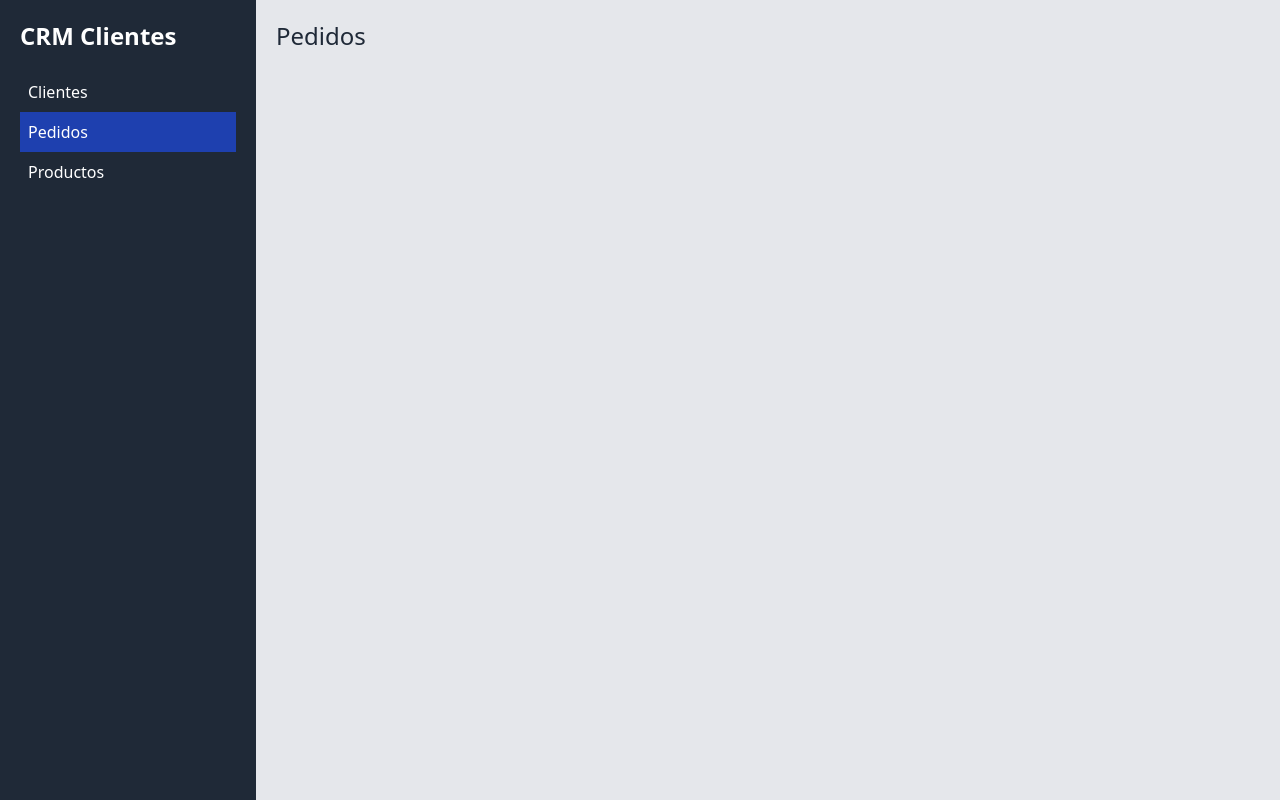
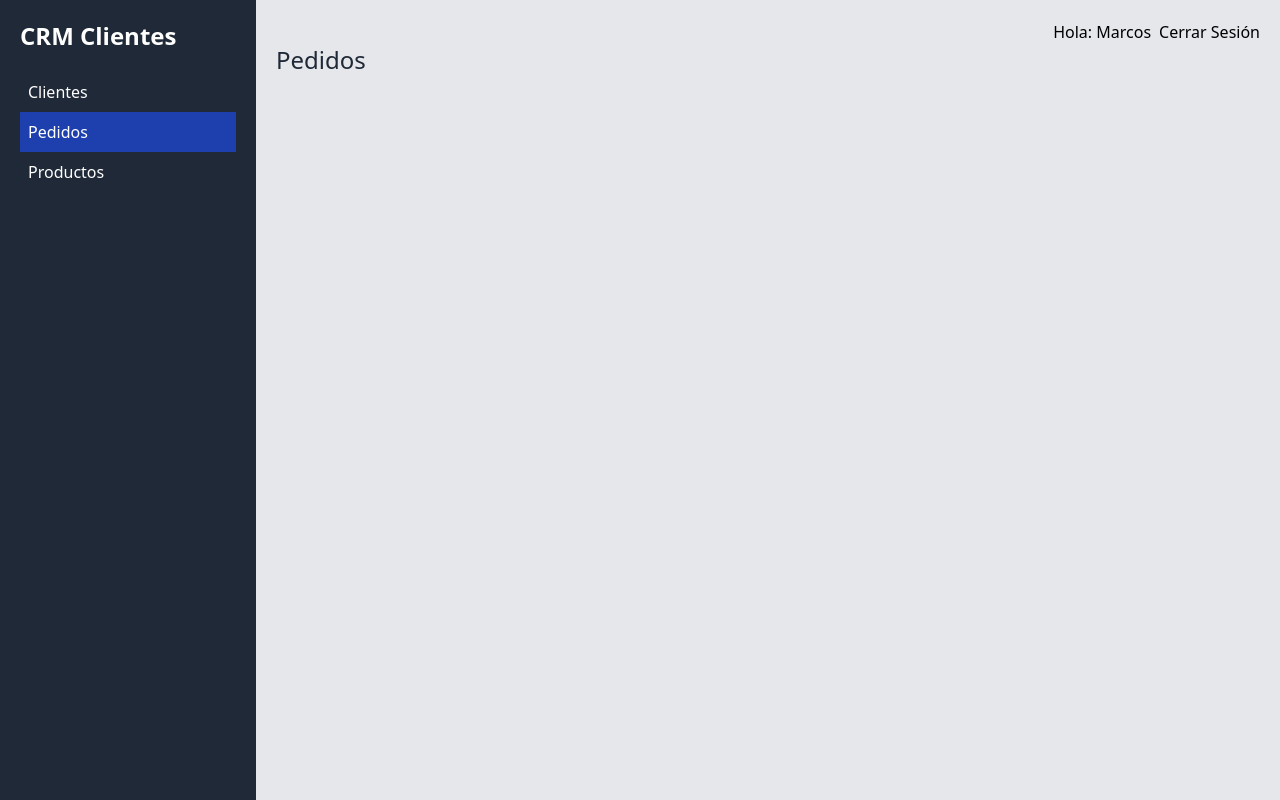
Before and after one commit to mriveros/react_crm, a Next.js app in the folder crmcliente/: page /pedidos in a window 1280 px wide. Built offline with nearby package versions, Linux system fonts and the light colour scheme.

Commit message:
new file:   components/Header.js 	modified:   components/Layout.js

```diff
--- /dev/null
+++ b/crmcliente/components/Header.js
@@ -0,0 +1,12 @@
+import React from 'react'
+
+const Header = () => {
+    return (
+        <div className='flex justify-end'>
+            <h1 className='mr-2'>Hola: Marcos</h1>
+            <button type='button'>Cerrar Sesión</button>
+        </div>
+    );
+}
+
+export default Header;
--- a/crmcliente/components/Layout.js
+++ b/crmcliente/components/Layout.js
@@ -1,7 +1,8 @@
 import React from 'react';
 import Head from 'next/head';
 import Sidebar from '../components/Sidebar';
-import { useRouter} from 'next/router';
+import Header from '../components/Header';
+import { useRouter } from 'next/router';
 
 const Layout = ({ children }) => {
     //Hook de routing
@@ -14,7 +15,7 @@ const Layout = ({ children }) => {
                 <link rel="stylesheet" href="https://cdnjs.cloudflare.com/ajax/libs/normalize/8.0.1/normalize.css" integrity="sha512-oHDEc8Xed4hiW6CxD7qjbnI+B07vDdX7hEPTvn9pSZO1bcRqHp8mj9pyr+8RVC2GmtEfI2Bi9Ke9Ass0as+zpg==" crossOrigin="anonymous" referrerPolicy="no-referrer" />
                 <link href="https://unpkg.com/tailwindcss@^1.0/dist/tailwind.min.css" rel="stylesheet" />
             </Head>
-            {router.pathname === '/login' || router.pathname === '/nuevacuenta'  ? (
+            {router.pathname === '/login' || router.pathname === '/nuevacuenta' ? (
                 <div className='bg-gray-800 min-h-screen flex flex-col justify-center'>
                     <div>
                         {children}
@@ -24,8 +25,9 @@ const Layout = ({ children }) => {
             ) : (
                 <div className='bg-gray-200 min-h-screen'>
                     <div className='flex min-h-screen'>
-                <Sidebar/>
+                        <Sidebar />
                         <main className='sm:w-2/3 xl:w-4/5 sm:min-h-screen p-5'>
+                            <Header />
                             {children}
                         </main>
                     </div>
```
Lines whose indentation alone changed are shown as unchanged.
